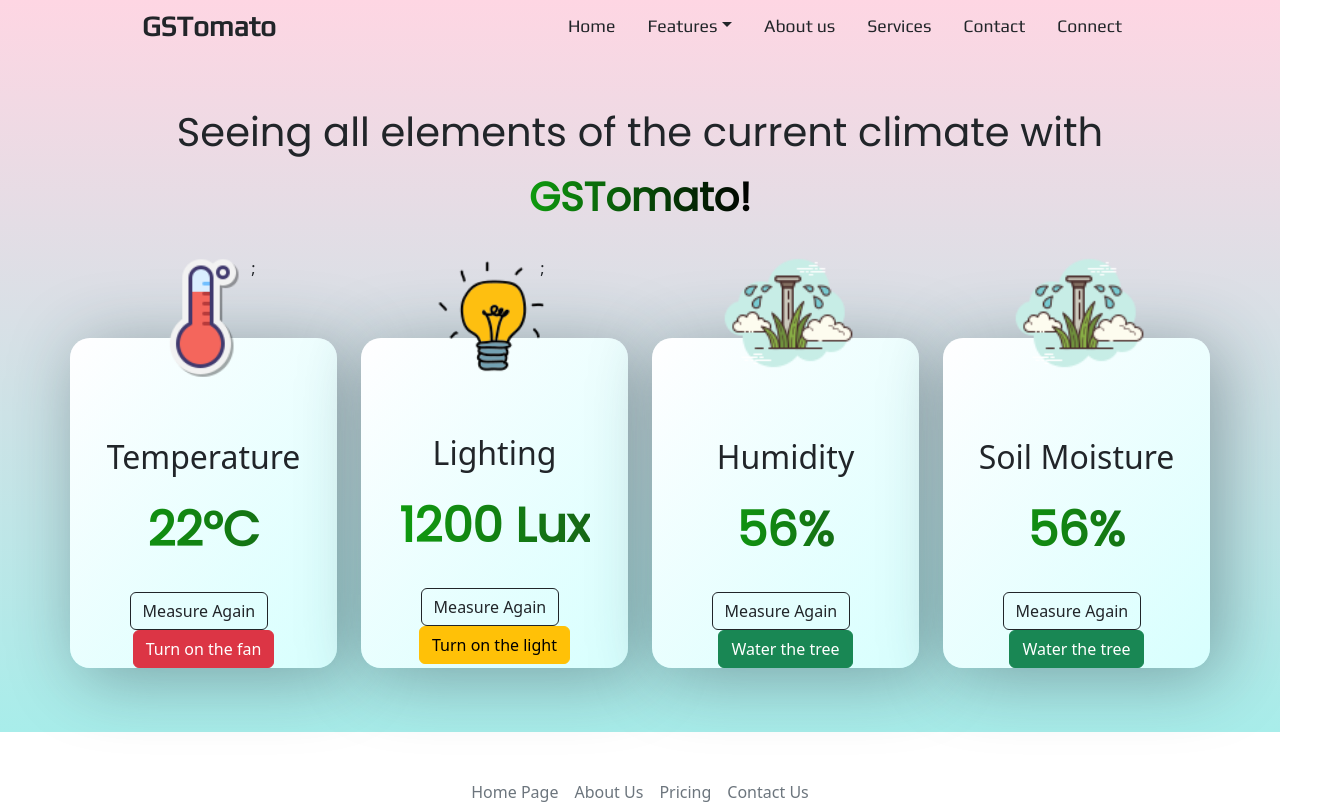
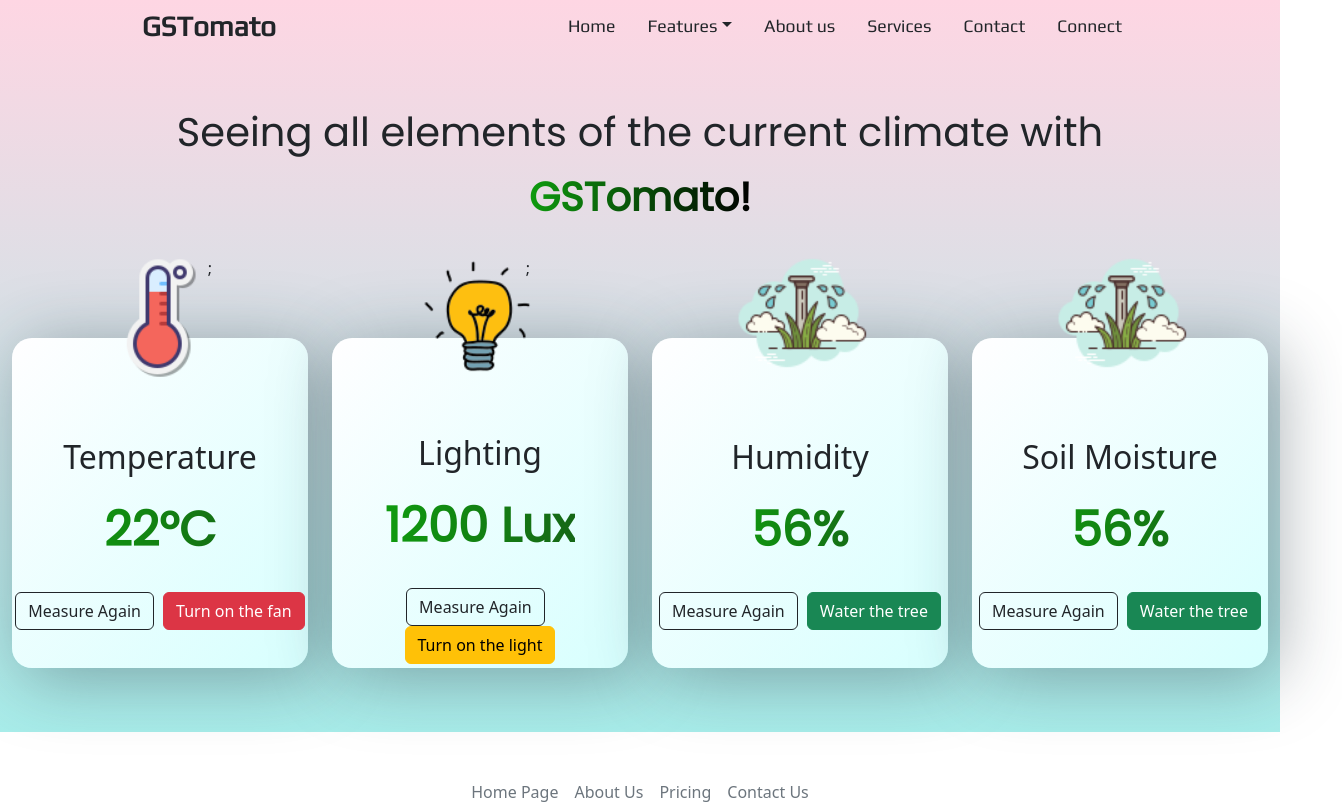
Before and after one commit to thanhhung270502/GST, a React (Create React App) app: page /climate in a window 1280 px wide. Shown: the top 804 px of the page, 1342 px wide, since content can reach past the window. Built offline with nearby package versions, Linux system fonts and the light colour scheme; the HTML template or start-up script is replaced by a standard one.

Commit message:
fix CardGroup

```diff
--- a/src/pages/View Current Climate/index.js
+++ b/src/pages/View Current Climate/index.js
@@ -277,7 +277,7 @@ function Climate() {
                     </Col>
                 </Row>
             </Container>
-            <Container className="CardGroup">
+            <Container fluid className="CardGroup">
                 <Row className="justify-content-between">
                     <Col md={12} lg={3} xs={12} className="text-center">
                         <div className="customCard">
```
